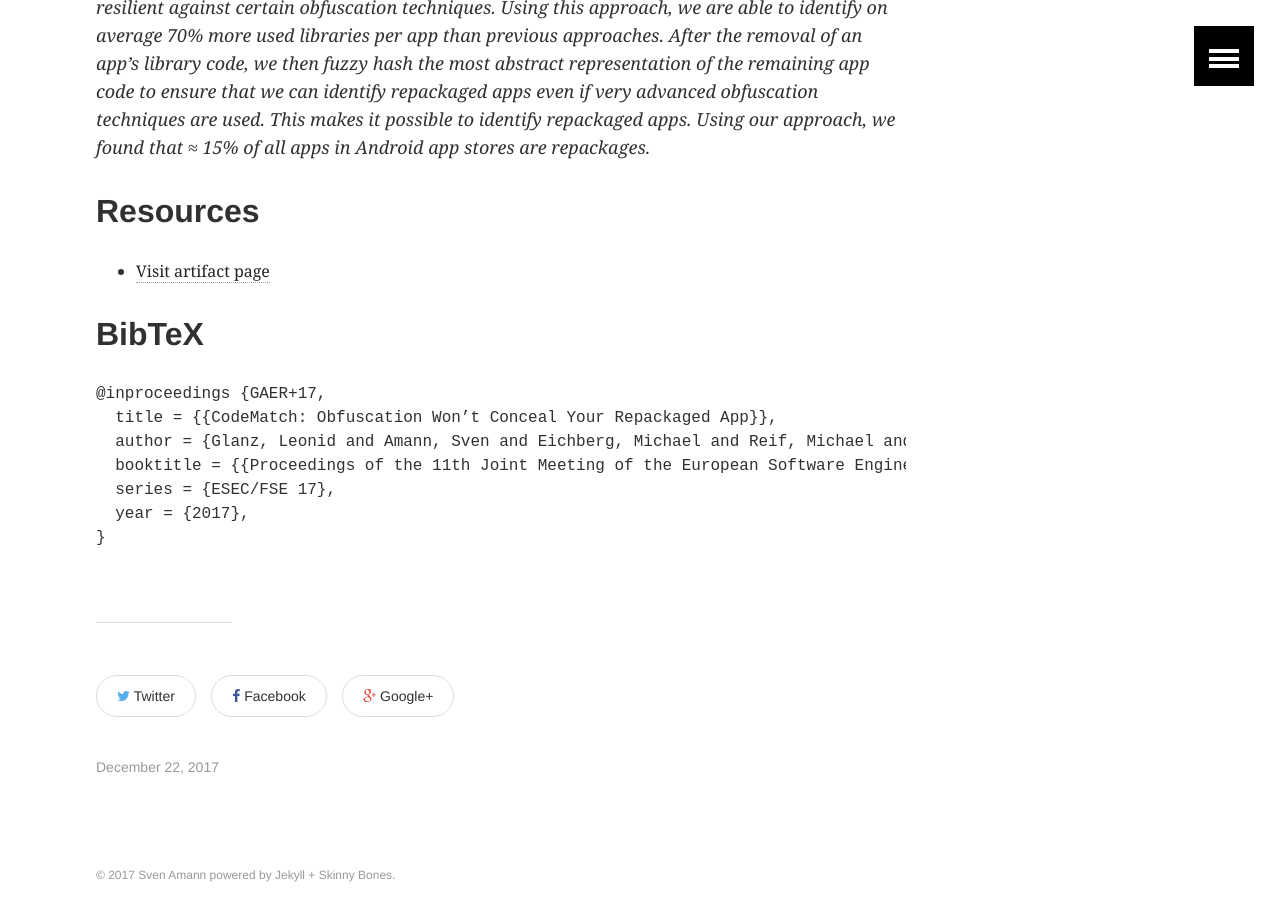
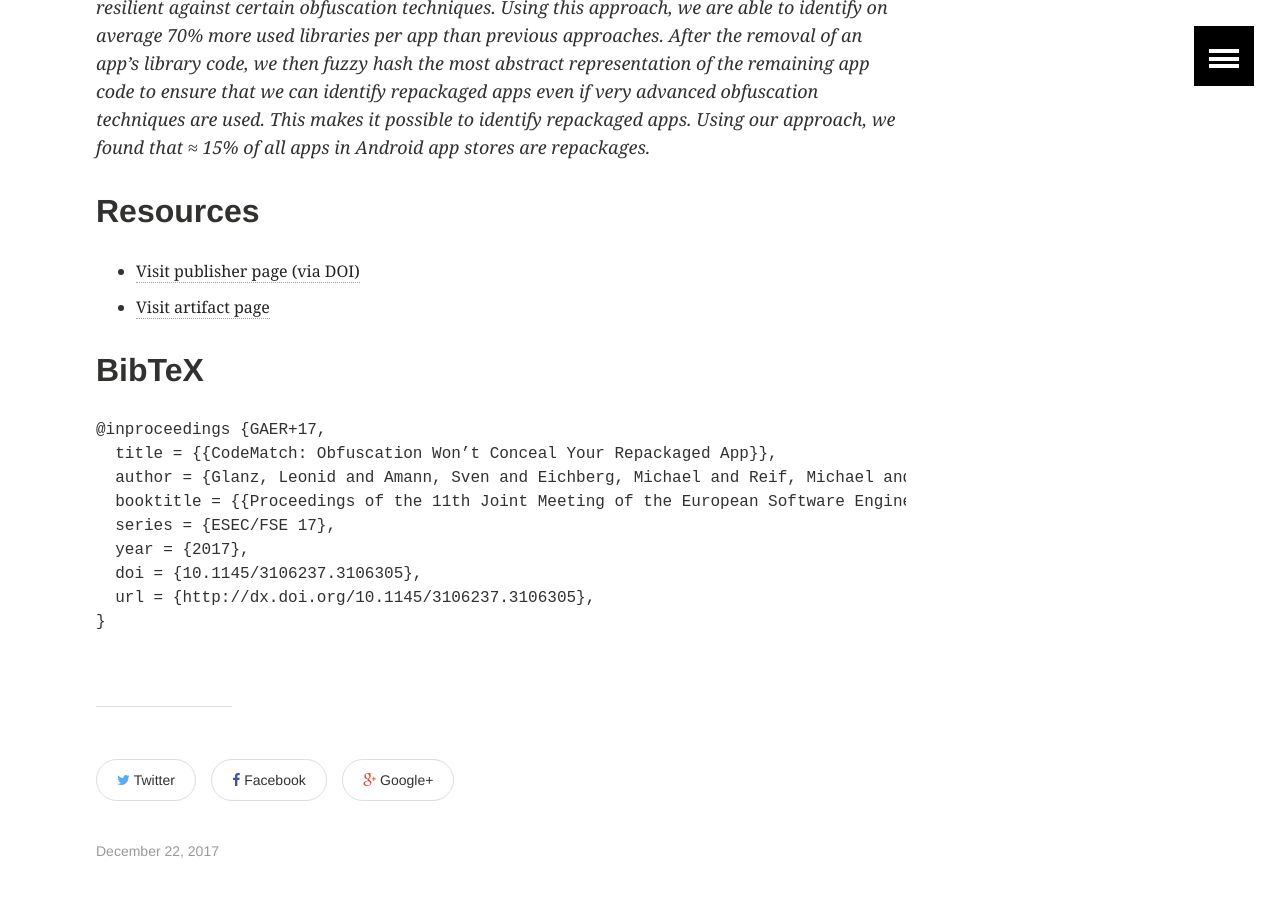
Before and after one commit to salsolatragus/sven-amann.de, a Jekyll site: the page built from _publications/2017-09-CodeMatch-Obfuscation-Wont-Conceal-Your-Repackaged-App.md, in a window 1280 px wide and 900 px high, scrolled down 627 px. Built offline with Jekyll 4.4.1, drawn with Linux system fonts in a browser that asks for light colours.

Commit message:
Add DOI to Leo’s CodeMatch paper.

```diff
--- a/_publications/2017-09-CodeMatch-Obfuscation-Wont-Conceal-Your-Repackaged-App.md
+++ b/_publications/2017-09-CodeMatch-Obfuscation-Wont-Conceal-Your-Repackaged-App.md
@@ -14,6 +14,7 @@ authors:
 published_in: "Proceedings of the 11th Joint Meeting of the European Software Engineering Conference and the ACM SIGSOFT Symposium on the Foundations of Software Engineering"
 series: ESEC/FSE 17
 year: 2017
+doi: 10.1145/3106237.3106305
 abstract: >
   An established way to steal the income of app developers, or to trick users into installing malware, is the creation of repackaged
   apps. These are clones of – typically – successful apps. To conceal their nature, they are often obfuscated by their creators. But, given that it is a common best practice to obfuscate apps, a trivial identification of repackaged apps is not possible. The problem is further intensified by the prevalent usage of libraries. In many apps, the size of the overall code base is basically determined by the used libraries. Therefore, two apps, where the obfuscated code bases are very similar, do not have to be repackages of each other.
```
